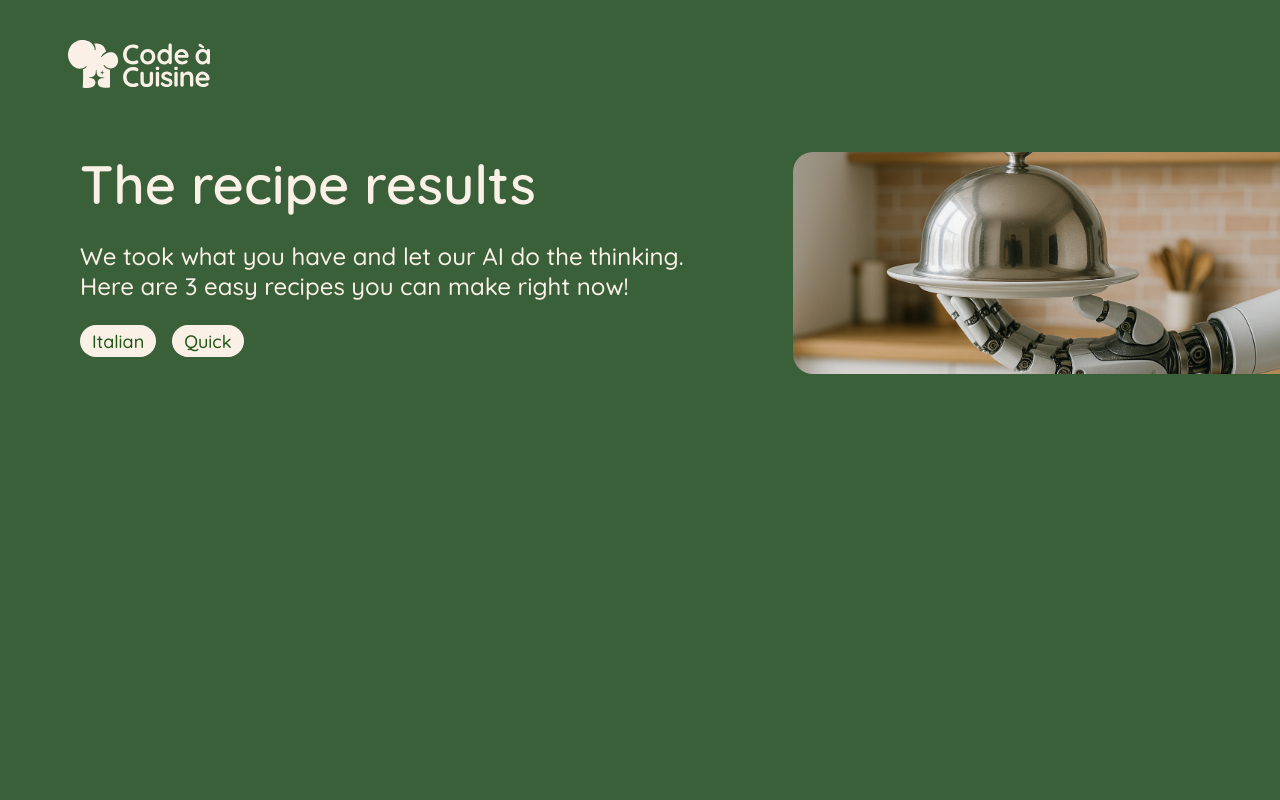
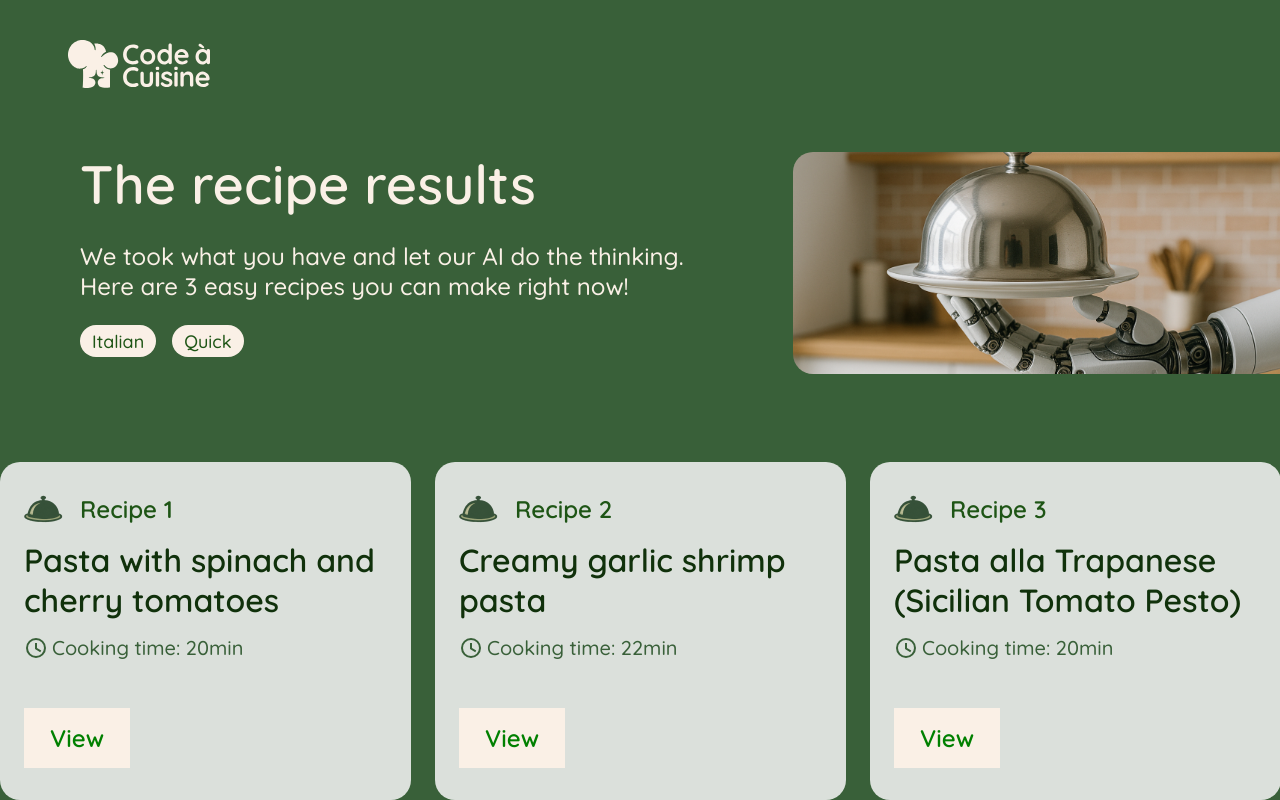
Before and after one commit to mlb27/code-a-cuisine, an Angular app: page /results in a window 1280 px wide. Shown: the top 800 px of the page. Built offline with nearby package versions, Linux system fonts and the light colour scheme.

Commit message:
feat: added recipe result cards

```diff
--- /dev/null
+++ b/src/app/pages/recipe-results/components/recipe-result-card/recipe-result-card.html
@@ -0,0 +1,29 @@
+<article class="recipe-card">
+  <div class="recipe-card__content">
+    <div class="recipe-card__number">
+      <img
+        class="recipe-card__pot"
+        src="img/results/recipe-pot.png"
+        alt=""
+        width="40"
+        height="28"
+      />
+      <span class="recipe-card__label">Recipe {{ recipeNumber }}</span>
+    </div>
+
+    <div class="recipe-card__details">
+      <h2 class="recipe-card__title">{{ title }}</h2>
+
+      <div class="recipe-card__cooking-time">
+        <svg class="recipe-card__clock" viewBox="0 0 24 24" aria-hidden="true">
+          <path
+            d="M12 2a10 10 0 1 0 10 10A10.01 10.01 0 0 0 12 2Zm0 18a8 8 0 1 1 8-8 8.01 8.01 0 0 1-8 8Zm1-13h-2v6l5.25 3.15 1-1.64L13 12Z"
+          />
+        </svg>
+        <span>Cooking time: {{ cookingTime }}</span>
+      </div>
+    </div>
+  </div>
+
+  <a class="recipe-card__button" routerLink="/recipe">View</a>
+</article>
--- /dev/null
+++ b/src/app/pages/recipe-results/components/recipe-result-card/recipe-result-card.scss
@@ -0,0 +1,130 @@
+@use '../../../../../styles/functions';
+@use '../../../../../styles/variables' as variables;
+
+:host {
+  display: block;
+}
+
+.recipe-card {
+  display: flex;
+  flex-direction: column;
+  gap: functions.px-to-rem(48);
+  width: functions.px-to-rem(411);
+  height: functions.px-to-rem(338);
+  padding: functions.px-to-rem(32) functions.px-to-rem(24);
+  border-radius: functions.px-to-rem(20);
+  background-color: #dbe0db;
+  color: variables.$dark-green;
+  transition: background-color 100ms linear;
+
+  &__content {
+    display: flex;
+    flex-direction: column;
+    gap: functions.px-to-rem(16);
+    width: functions.px-to-rem(363);
+    height: functions.px-to-rem(166);
+  }
+
+  &__number {
+    display: flex;
+    align-items: center;
+    gap: functions.px-to-rem(16);
+    width: functions.px-to-rem(253);
+    height: functions.px-to-rem(30);
+  }
+
+  &__pot {
+    display: block;
+    width: functions.px-to-rem(40);
+    height: functions.px-to-rem(28);
+  }
+
+  &__label {
+    width: functions.px-to-rem(197);
+    height: functions.px-to-rem(30);
+    color: variables.$middle-green;
+    font-family: 'Quicksand', sans-serif;
+    font-size: functions.px-to-rem(24);
+    font-weight: 600;
+    line-height: functions.px-to-rem(30);
+  }
+
+  &__details {
+    display: flex;
+    flex-direction: column;
+    gap: functions.px-to-rem(16);
+    width: 100%;
+    height: functions.px-to-rem(120);
+  }
+
+  &__title {
+    width: 100%;
+    height: functions.px-to-rem(80);
+    margin: 0;
+    font-family: 'Quicksand', sans-serif;
+    font-size: functions.px-to-rem(32);
+    font-weight: 600;
+    line-height: functions.px-to-rem(40);
+  }
+
+  &__cooking-time {
+    display: flex;
+    align-items: center;
+    gap: functions.px-to-rem(4);
+    width: functions.px-to-rem(290);
+    height: functions.px-to-rem(24);
+    color: variables.$primary-green;
+    font-family: 'Quicksand', sans-serif;
+    font-size: functions.px-to-rem(20);
+    font-weight: 500;
+    line-height: functions.px-to-rem(20);
+  }
+
+  &__clock {
+    flex: 0 0 functions.px-to-rem(24);
+    width: functions.px-to-rem(24);
+    height: functions.px-to-rem(24);
+    fill: currentColor;
+  }
+
+  &__button {
+    display: flex;
+    align-items: center;
+    justify-content: center;
+    width: functions.px-to-rem(106);
+    height: functions.px-to-rem(60);
+    background-color: variables.$cream;
+    color: variables.$button-green;
+    font-family: 'Quicksand', sans-serif;
+    font-size: functions.px-to-rem(24);
+    font-weight: 600;
+    line-height: functions.px-to-rem(30);
+    text-decoration: none;
+    transition:
+      background-color 300ms ease-out,
+      color 300ms ease-out;
+
+    &:focus-visible {
+      outline: functions.px-to-rem(3) solid variables.$button-green;
+      outline-offset: functions.px-to-rem(3);
+    }
+  }
+}
+
+@media (hover: hover) and (pointer: fine) {
+  .recipe-card:hover {
+    background-color: variables.$cream;
+  }
+
+  .recipe-card__button:hover {
+    background-color: variables.$middle-green;
+    color: variables.$cream;
+  }
+}
+
+@media (prefers-reduced-motion: reduce) {
+  .recipe-card,
+  .recipe-card__button {
+    transition: none;
+  }
+}
--- /dev/null
+++ b/src/app/pages/recipe-results/components/recipe-result-card/recipe-result-card.ts
@@ -0,0 +1,15 @@
+import { Component, Input } from '@angular/core';
+import { RouterLink } from '@angular/router';
+
+/** Displays one generated recipe suggestion. */
+@Component({
+  selector: 'app-recipe-result-card',
+  imports: [RouterLink],
+  templateUrl: './recipe-result-card.html',
+  styleUrl: './recipe-result-card.scss',
+})
+export class RecipeResultCard {
+  @Input({ required: true }) recipeNumber = 0;
+  @Input({ required: true }) title = '';
+  @Input({ required: true }) cookingTime = '';
+}
--- a/src/app/pages/recipe-results/recipe-results.html
+++ b/src/app/pages/recipe-results/recipe-results.html
@@ -26,4 +26,14 @@
       />
     </figure>
   </section>
+
+  <section class="recipe-results__recipes" aria-label="Generated recipes">
+    @for (recipe of recipeSuggestions; track recipe.number) {
+      <app-recipe-result-card
+        [recipeNumber]="recipe.number"
+        [title]="recipe.title"
+        [cookingTime]="recipe.cookingTime"
+      />
+    }
+  </section>
 </main>
--- a/src/app/pages/recipe-results/recipe-results.scss
+++ b/src/app/pages/recipe-results/recipe-results.scss
@@ -91,4 +91,13 @@
     height: 100%;
     object-fit: fill;
   }
+
+  &__recipes {
+    display: grid;
+    grid-template-columns: repeat(3, functions.px-to-rem(411));
+    gap: functions.px-to-rem(24);
+    width: functions.px-to-rem(1281);
+    height: functions.px-to-rem(338);
+    margin: functions.px-to-rem(88) auto 0;
+  }
 }
--- a/src/app/pages/recipe-results/recipe-results.ts
+++ b/src/app/pages/recipe-results/recipe-results.ts
@@ -1,12 +1,37 @@
 import { Component } from '@angular/core';
 
 import { Header } from '../../layout/header/header';
+import { RecipeResultCard } from './components/recipe-result-card/recipe-result-card';
+
+interface RecipeSuggestion {
+  number: number;
+  title: string;
+  cookingTime: string;
+}
 
 /** Displays the generated recipe suggestions. */
 @Component({
   selector: 'app-recipe-results',
-  imports: [Header],
+  imports: [Header, RecipeResultCard],
   templateUrl: './recipe-results.html',
   styleUrl: './recipe-results.scss',
 })
-export class RecipeResults {}
+export class RecipeResults {
+  protected readonly recipeSuggestions: RecipeSuggestion[] = [
+    {
+      number: 1,
+      title: 'Pasta with spinach and cherry tomatoes',
+      cookingTime: '20min',
+    },
+    {
+      number: 2,
+      title: 'Creamy garlic shrimp pasta',
+      cookingTime: '22min',
+    },
+    {
+      number: 3,
+      title: 'Pasta alla Trapanese (Sicilian Tomato Pesto)',
+      cookingTime: '20min',
+    },
+  ];
+}
```
Also changed, not shown: public/img/results/recipe-pot.png (added).
